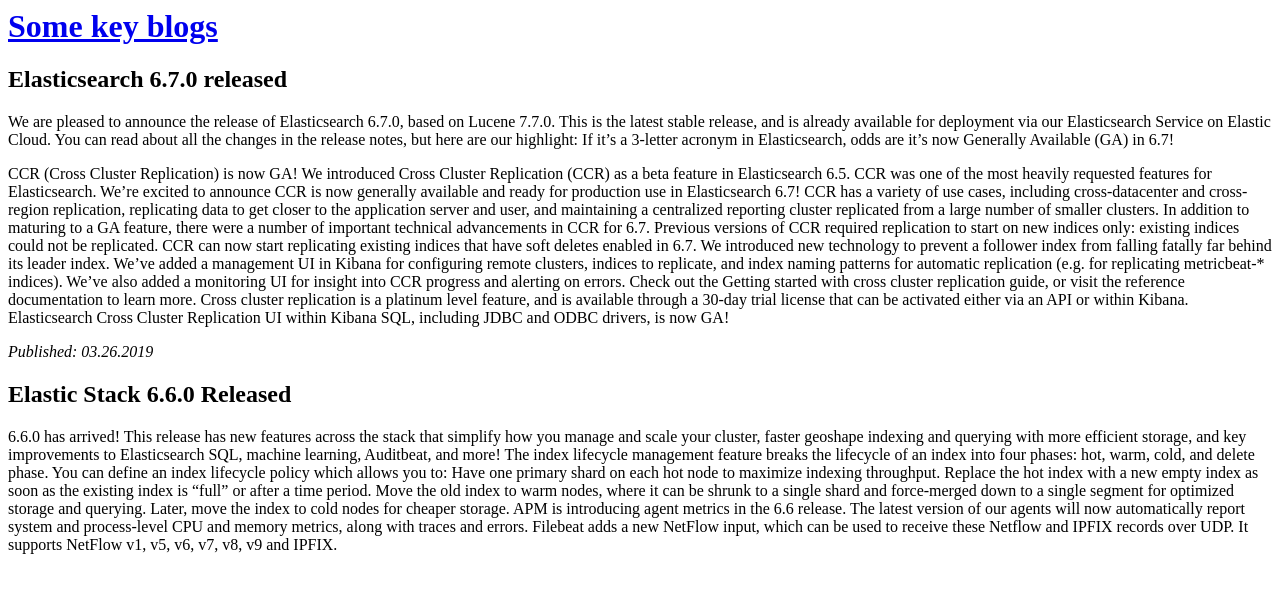
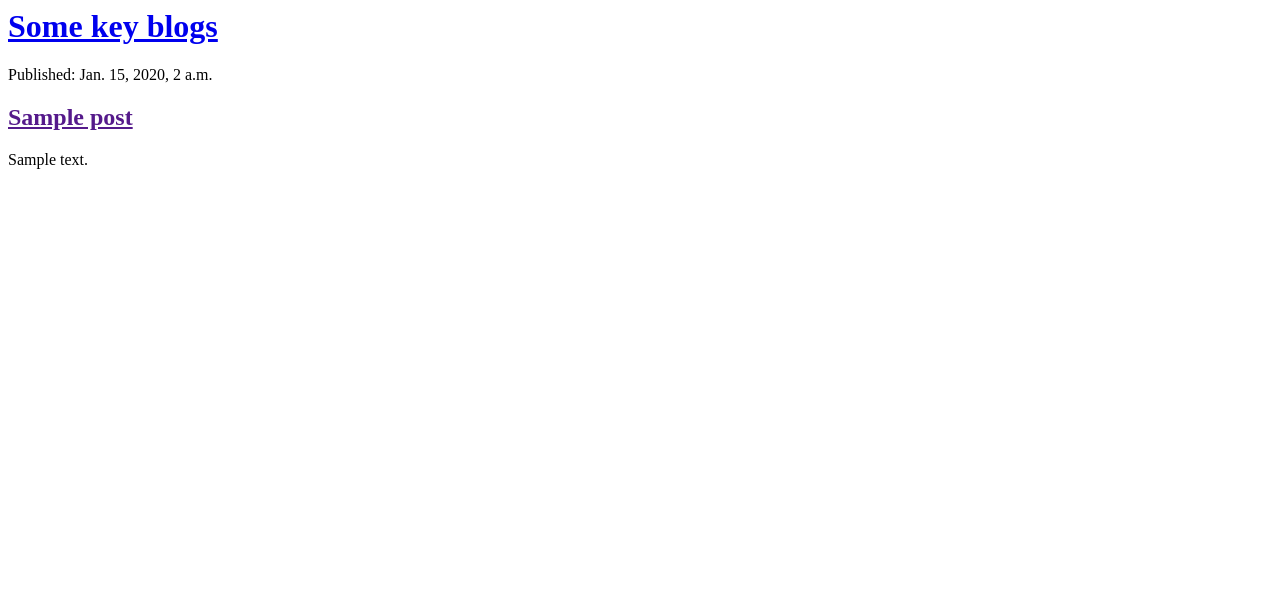
Before and after one commit to jaijhala/blog-app, a Django app: template blog/templates/blog/post_list.html in a window 1280 px wide. Shown: the top 593 px of the page. Run offline with Django 3.2, Linux system fonts and the light colour scheme; the template is opened without the code that fills it: values that come from a table or form of the project are taken from there, others are empty; tables that the repository leaves empty hold one stand-in row (values such as "Sample post").

Commit message:
Modified templates to display data from the database

```diff
--- a/blog/templates/blog/post_list.html
+++ b/blog/templates/blog/post_list.html
@@ -8,47 +8,18 @@
         </div>
 
         <div>
-            <h2>Elasticsearch 6.7.0 released</h2>
-            <p>We are pleased to announce the release of Elasticsearch 6.7.0, based on Lucene 7.7.0. This is the latest stable release, and is already available for deployment via our Elasticsearch Service on Elastic Cloud.
+            {% for post in posts %}
+                <div>
+                    <p>Published: {{ post.published_date }}</p>
+                    <h2><a href="">{{ post.title }}</a></h2>
+                    <p>{{ post.text|linebreaksbr }}</p>
+                </div>
+            {% endfor %}
+         </div>
+
+        <div>
 
 
-You can read about all the changes in the release notes, but here are our highlight:
-If it’s a 3-letter acronym in Elasticsearch, odds are it’s now Generally Available (GA) in 6.7!<p>
-
-
-<p>CCR (Cross Cluster Replication) is now GA!
-
-We introduced Cross Cluster Replication (CCR) as a beta feature in Elasticsearch 6.5. CCR was one of the most heavily requested features for Elasticsearch. We’re excited to announce CCR is now generally available and ready for production use in Elasticsearch 6.7! CCR has a variety of use cases, including cross-datacenter and cross-region replication, replicating data to get closer to the application server and user, and maintaining a centralized reporting cluster replicated from a large number of smaller clusters.
-
-In addition to maturing to a GA feature, there were a number of important technical advancements in CCR for 6.7. Previous versions of CCR required replication to start on new indices only: existing indices could not be replicated. CCR can now start replicating existing indices that have soft deletes enabled in 6.7. We introduced new technology to prevent a follower index from falling fatally far behind its leader index. We’ve added a management UI in Kibana for configuring remote clusters, indices to replicate, and index naming patterns for automatic replication (e.g. for replicating metricbeat-* indices). We’ve also added a monitoring UI for insight into CCR progress and alerting on errors. Check out the Getting started with cross cluster replication guide, or visit the reference documentation to learn more. Cross cluster replication is a platinum level feature, and is available through a 30-day trial license that can be activated either via an API or within Kibana.
-
-
-Elasticsearch Cross Cluster Replication UI within Kibana
-
-SQL, including JDBC and ODBC drivers, is now GA!
-</p>
-        </div>
-
-        <div>
-            <p><em>Published: 03.26.2019</em></p>
-
-            <h2>Elastic Stack 6.6.0 Released</h2>
-            <p>6.6.0 has arrived!
-
-This release has new features across the stack that simplify how you manage and scale your cluster, faster geoshape indexing and querying with more efficient storage, and key improvements to Elasticsearch SQL, machine learning, Auditbeat, and more!
-
-The index lifecycle management feature breaks the lifecycle of an index into four phases: hot, warm, cold, and delete phase. You can define an index lifecycle policy which allows you to:
-
-    Have one primary shard on each hot node to maximize indexing throughput.
-    Replace the hot index with a new empty index as soon as the existing index is “full” or after a time period.
-    Move the old index to warm nodes, where it can be shrunk to a single shard and force-merged down to a single segment for optimized storage and querying.
-    Later, move the index to cold nodes for cheaper storage.
-
-APM is introducing agent metrics in the 6.6 release. The latest version of our agents will now automatically report system and process-level CPU and memory metrics, along with traces and errors.
-
-Filebeat adds a new NetFlow input, which can be used to receive these Netflow and IPFIX records over UDP. It supports NetFlow v1, v5, v6, v7, v8, v9 and IPFIX.
-
-</p>
         </div>
     </body>
 </html>
```
Also changed, not shown: blog/views.py (+9 -1 lines).
